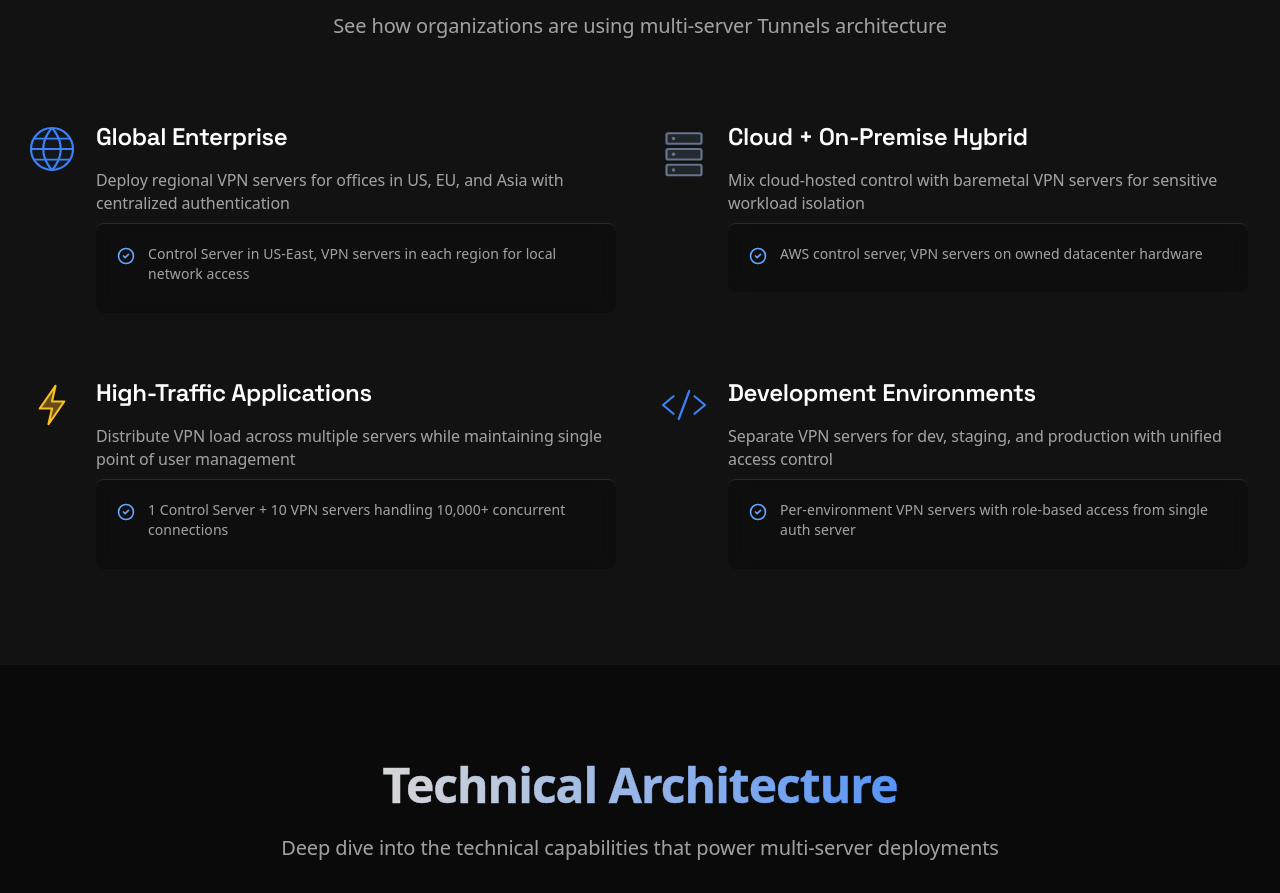
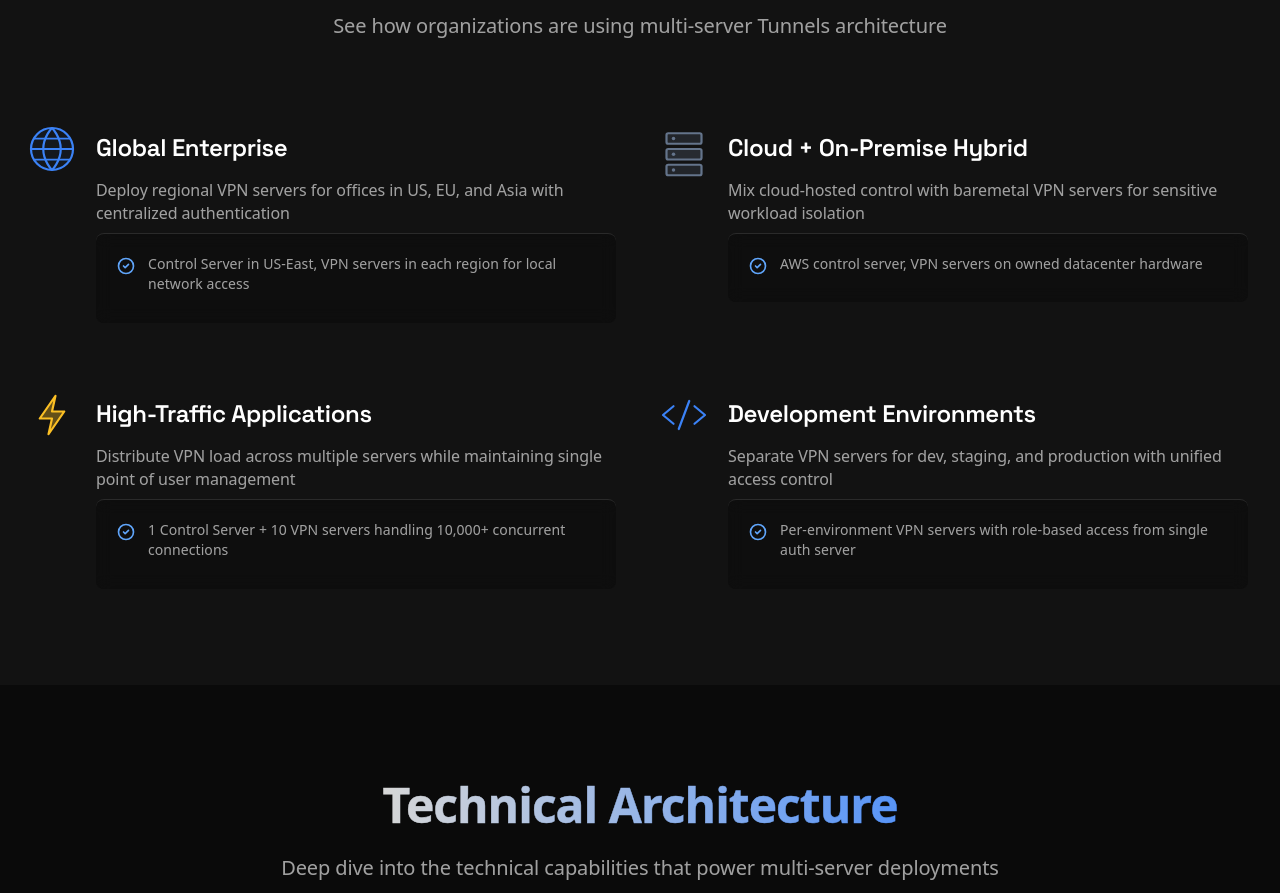
Before and after one commit to tunnels-is/web, a React (Vite) app: page /cloud in a window 1280 px wide. Shown: the part 2700-3593 px from the top of the page. Built offline with nearby package versions, Linux system fonts and the light colour scheme.

Commit message:
Icon alignment

```diff
--- a/src/pages/CloudBaremetal.jsx
+++ b/src/pages/CloudBaremetal.jsx
@@ -339,7 +339,7 @@ const CloudBaremetal = () => {
                   </div>
 
                 <div className="pl-16">
-                  <h3 className="text-2xl font-bold text-white mb-4 group-hover:text-dark-accent-primary transition-colors">
+                  <h3 className="text-2xl font-bold text-white mb-4 group-hover:text-dark-accent-primary transition-colors leading-tight pt-3">
                     {useCase.title}
                   </h3>
                   <p className="text-base text-dark-text-secondary mb-6 leading-relaxed">
```
